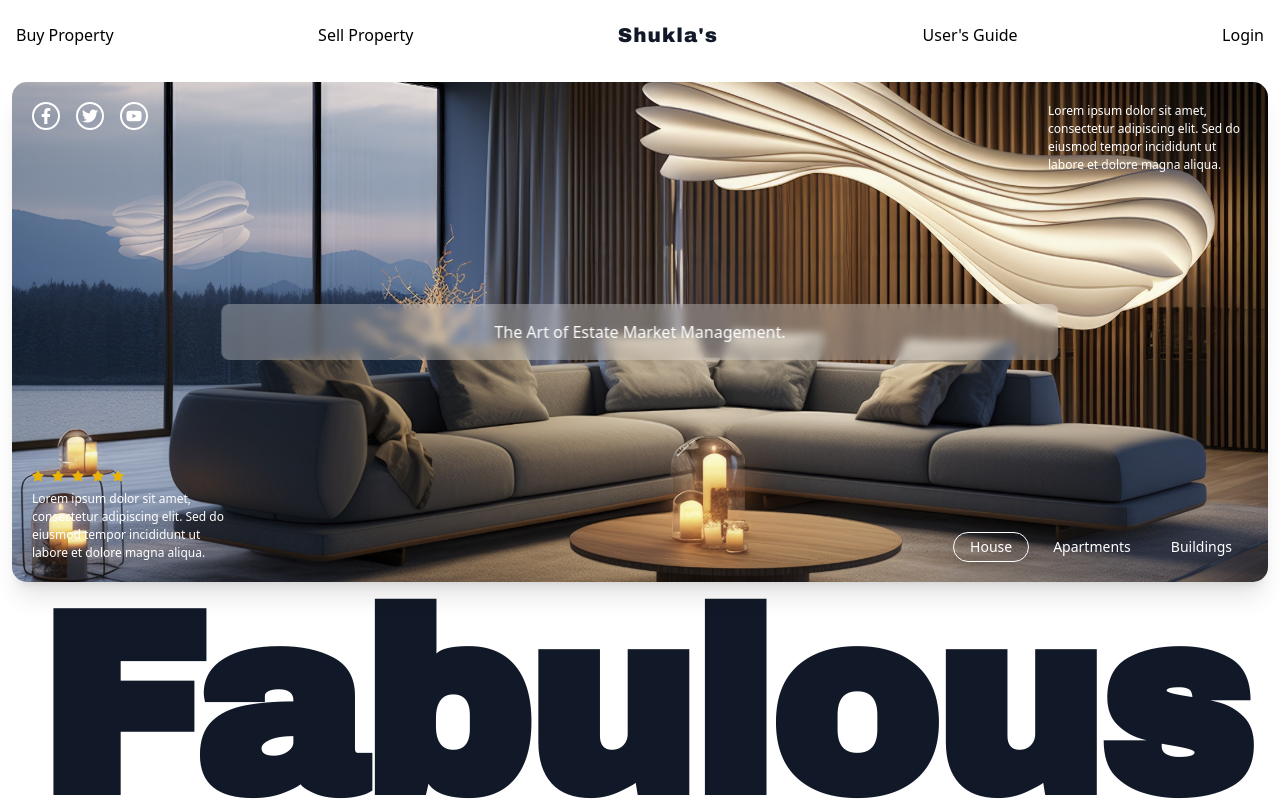
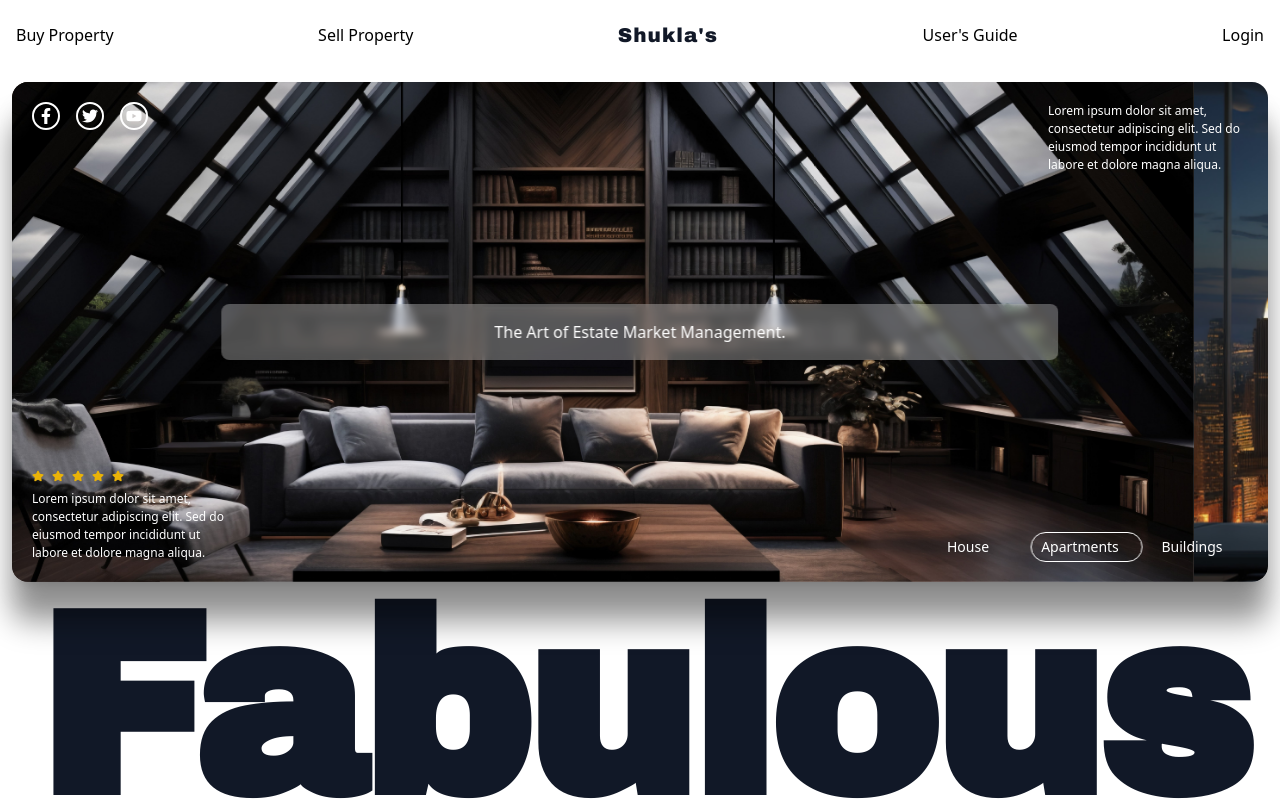
Before and after one commit to Riyashukla123/real_estate_management_system, a React (Create React App) app: page / in a window 1280 px wide. Shown: the top 800 px of the page. Built offline with nearby package versions, Linux system fonts and the light colour scheme.

Commit message:
carousel changes

```diff
--- a/src/components/Fav.js
+++ b/src/components/Fav.js
@@ -1,4 +1,4 @@
-import React from 'react';
+import React, { useEffect } from 'react';
 import {useState} from 'react'
 import HousePic from '../main.jpg'
 import ApartmentPic from '../apartments.jpg'
@@ -8,18 +8,22 @@ import { FaTwitter, FaFacebookF, FaYoutube, FaStar} from 'react-icons/fa';
 
 
 function Fav() {
-  const [isPage, setIsPage]= useState('house');
-  const imageMap = {
-  house: HousePic,
-  apartments: ApartmentPic,
-  buildings: BuildingPic,
-};
+  const imageMap = [ HousePic, ApartmentPic, BuildingPic ];
+  const [activeImage, setActiveImage] = useState(0);
+  useEffect(()=>{
+    const interval = setInterval(()=>{
+      setActiveImage((activeImage + 1) % imageMap.length);
+    }, 3000);
+    return () => {
+      clearInterval(interval);
+    };
+  }, [activeImage])
 
   return (
     <div className="flex flex-col" >
-      <div className="w-full h-[500px] relative rounded-[15px] overflow-hidden shadow-xl">
+      <div className="w-full h-[500px] relative rounded-[15px]  shadow-xl">
 
-        <div className=" flex flex-row absolute top-5 left-5 gap-4 text-white z-10">
+        <div className=" flex z-30 flex-row absolute top-5 left-5 gap-4 text-white z-10">
 
 
           <div className="w-7 h-7 flex items-center justify-center rounded-full border-2 border-white text-white hover:bg-white hover:text-black cursor-pointer">
@@ -34,12 +38,12 @@ function Fav() {
         </div>
 
 
-        <div className="absolute top-5 right-5 w-[200px] text-[12px] text-white z-10">
+        <div className="absolute z-30 top-5 right-5 w-[200px] text-[12px] text-white">
           <p>Lorem ipsum dolor sit amet, consectetur adipiscing elit. Sed do eiusmod tempor incididunt ut labore et dolore magna aliqua.
           </p>
         </div>
 
-        <div className="flex flex-col gap-2 absolute bottom-5 left-5 ">
+        <div className="flex z-30 flex-col gap-2 absolute bottom-5 left-5 ">
            <div className="text-yellow-500 text-xs flex flex-row gap-2">
              <FaStar/>
              <FaStar/>
@@ -53,25 +57,25 @@ function Fav() {
            </div>
         </div>
 
-        <div className="absolute bottom-5 right-5  flex flex-row gap-2">
-          <button className={`h-[30px] px-4  bg-transparent  text-white z-10 text-sm ${isPage === 'house' ? 'border border-white rounded-[20px] shadow-lg':'border-none' } transition-all duration-300`}onClick={()=>{
-            setIsPage('house');
-          }}>House</button>
+        <div className="absolute z-30 bottom-5 right-5  flex flex-row ">
+          <button className={`h-[30px] w-28 px-4  bg-transparent  text-white z-10 text-sm transition-all duration-300`}>House</button>
 
-          <button className={`h-[30px] px-4  bg-transparent  text-white z-10 text-sm ${isPage === 'apartments' ? 'border border-white rounded-[20px] shadow-lg':'border-none'} transition-all duration-300`} onClick={()=>{
-            setIsPage('apartments');
-          }}>Apartments</button>
+          <button className={`h-[30px] w-28 px-4  bg-transparent  text-white z-10 text-sm  transition-all duration-300`}>Apartments</button>
 
-          <button className={`h-[30px] px-4  bg-transparent  text-white z-10 text-sm ${isPage === 'buildings' ? 'border border-white rounded-[20px] shadow-lg':'border-none'} transition-all duration-300`} onClick={()=>{
-            setIsPage('buildings');
-          }}>Buildings</button>
+          <button className={`h-[30px] w-28 px-4  bg-transparent  text-white z-10 text-sm transition-all duration-300`}>Buildings</button>
+          <div className={`w-28 border-white rounded-full border bg-transparent transition-transform duration-700 ease-in-out absolute top-0 h-full ${activeImage === 0 ? ' translate-x-0' : activeImage === 1 ? ' translate-x-[100%]' : ' translate-x-[200%]'}`}></div>
         </div>
 
-        <div className="bg-white/30 absolute backdrop-blur-sm pt-4 pb-4 w-2/3 rounded-lg top-1/2 left-1/2 transform -translate-x-1/2 -translate-y-1/2">
+        <div className="bg-white/30 z-30 absolute backdrop-blur-sm pt-4 pb-4 w-2/3 rounded-lg top-1/2 left-1/2 transform -translate-x-1/2 -translate-y-1/2">
           <p className="text-white text-center">The Art of Estate Market Management.</p>
         </div>
 
-        <img src={imageMap[isPage]} alt="example" className="w-[100%] h-[500px] object-cover  " />
+        <div className='relative rounded-2xl w-full h-[500px] overflow-x-hidden shadow-custom-glow '>
+          {imageMap.map((image, index) => {
+            return (<img src={image} alt='show-image' key={index} className={`w-full h-[500px] transition-transform duration-700 ease-in-out absolute object-cover left-0 top-0 ${activeImage === index ? 'translate-x-0 z-20' : (index + 1) % imageMap.length === activeImage ? 'translate-x-[-100%] z-10' : 'translate-x-[100%]'}`}></img>)
+          })}
+
+        </div>
 
       </div>
 
--- a/src/components/NavBar.js
+++ b/src/components/NavBar.js
@@ -9,7 +9,7 @@ function NavBar() {
    const currentPath = location.pathname;
   return (
 
-    <div className={`flex flex-row justify-between z-10 fixed w-screen h-[70px] items-center  py-4 font-sans px-4 ${currentPath==='/login'?'bg-[#F9F4ED]' : 'bg-white'}`}>
+    <div className={`flex z-50 flex-row justify-between  fixed w-screen h-[70px] items-center  py-4 font-sans px-4 ${currentPath==='/login'?'bg-[#F9F4ED]' : 'bg-white'}`}>
       <p>Buy Property</p>
       <p>Sell Property</p>
       <Link to='/'>
--- a/tailwind.config.js
+++ b/tailwind.config.js
@@ -11,6 +11,9 @@ module.exports = {
         slab: ['"Alfa Slab One"', 'cursive'],
         archivo: ['"Archivo Black"', 'sans-serif']
       },
+      boxShadow: {
+        'custom-glow': '0 40px 30px rgba(0, 0, 0, 0.4)',
+      },
     },
   },
   plugins: [],
```
